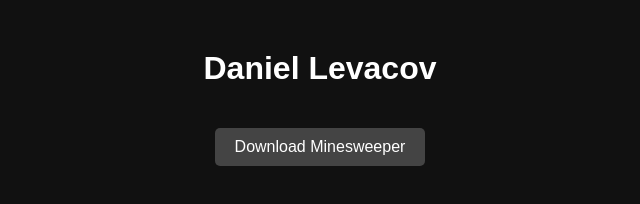
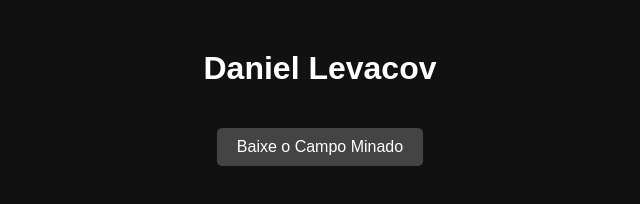
Before and after one commit to danilevas/campo_minado, a plain HTML site: page index.html in a window 1280 px wide. Shown: the full height of the page, 320-960 px from the left. Drawn offline with Linux system fonts and the light colour scheme.

Commit message:
link certo

```diff
--- a/index.html
+++ b/index.html
@@ -28,6 +28,6 @@
 </head>
 <body>
   <h1>Daniel Levacov</h1>
-  <a class="download-button" href="link-to-your-minesweeper-game.exe" download>Download Minesweeper</a>
+  <a class="download-button" href="campo_minado.exe" download>Baixe o Campo Minado</a>
 </body>
 </html>
```
Also changed, not shown: 1 other file.
